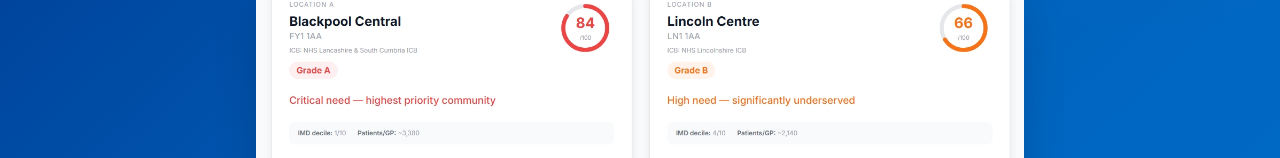
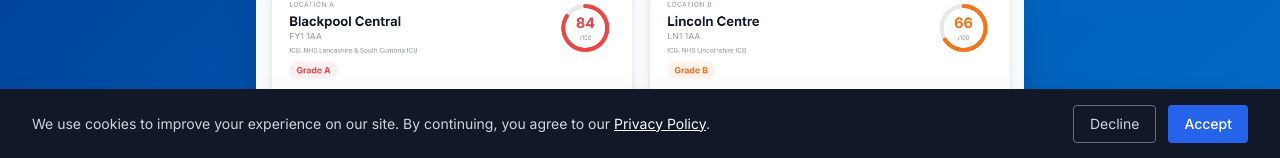
Before and after one commit to priopraos/priopraos-website, a React (Vite) app: page / in a window 1280 px wide. Shown: the part 641-799 px from the top of the page. Built offline with nearby package versions, Linux system fonts and the light colour scheme; no server answers.

Commit message:
Deploy: 2026-06-02 13:39:13

```diff
--- a/src/App.tsx
+++ b/src/App.tsx
@@ -12,6 +12,7 @@
 
 import Privacy from './pages/Privacy';
 import Terms from './pages/Terms';
+import CookieBanner from './components/CookieBanner';
 
 const STATUS_URL = 'https://api.locumstation.co.uk/api/prioraos-status';
 const POLL_INTERVAL_MS = 60_000; // re-check every 60 s
@@ -66,6 +67,7 @@
           <Route path="*" element={<Navigate to="/" replace />} />
         </Routes>
         <Footer />
+        <CookieBanner />
       </div>
     </BrowserRouter>
   );
--- /dev/null
+++ b/src/components/CookieBanner.tsx
@@ -0,0 +1,53 @@
+import { useState, useEffect } from 'react';
+import { Link } from 'react-router-dom';
+
+const STORAGE_KEY = 'priora_cookie_consent';
+
+export default function CookieBanner() {
+  const [visible, setVisible] = useState(false);
+
+  useEffect(() => {
+    const consent = localStorage.getItem(STORAGE_KEY);
+    if (!consent) setVisible(true);
+  }, []);
+
+  const accept = () => {
+    localStorage.setItem(STORAGE_KEY, 'accepted');
+    setVisible(false);
+  };
+
+  const decline = () => {
+    localStorage.setItem(STORAGE_KEY, 'declined');
+    setVisible(false);
+  };
+
+  if (!visible) return null;
+
+  return (
+    <div className="fixed bottom-0 left-0 right-0 z-50 bg-gray-900 text-white shadow-2xl">
+      <div className="max-w-7xl mx-auto px-4 py-4 sm:px-6 lg:px-8 flex flex-col sm:flex-row items-start sm:items-center justify-between gap-4">
+        <p className="text-sm text-gray-300 leading-relaxed">
+          We use cookies to improve your experience on our site. By continuing, you agree to our{' '}
+          <Link to="/privacy" className="underline text-white hover:text-gray-200 transition-colors">
+            Privacy Policy
+          </Link>
+          .
+        </p>
+        <div className="flex gap-3 flex-shrink-0">
+          <button
+            onClick={decline}
+            className="px-4 py-2 text-sm rounded border border-gray-500 text-gray-300 hover:border-gray-300 hover:text-white transition-colors"
+          >
+            Decline
+          </button>
+          <button
+            onClick={accept}
+            className="px-4 py-2 text-sm rounded bg-blue-600 hover:bg-blue-500 text-white font-medium transition-colors"
+          >
+            Accept
+          </button>
+        </div>
+      </div>
+    </div>
+  );
+}
```
